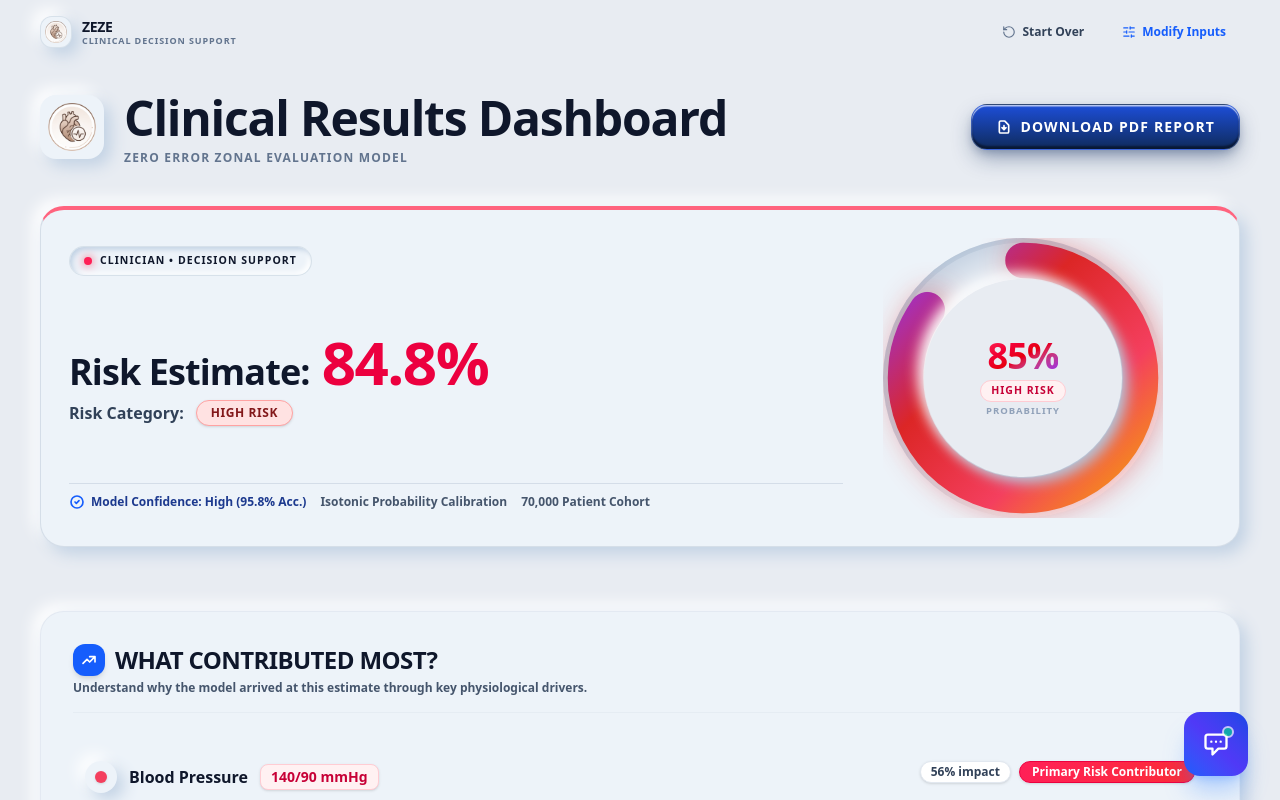
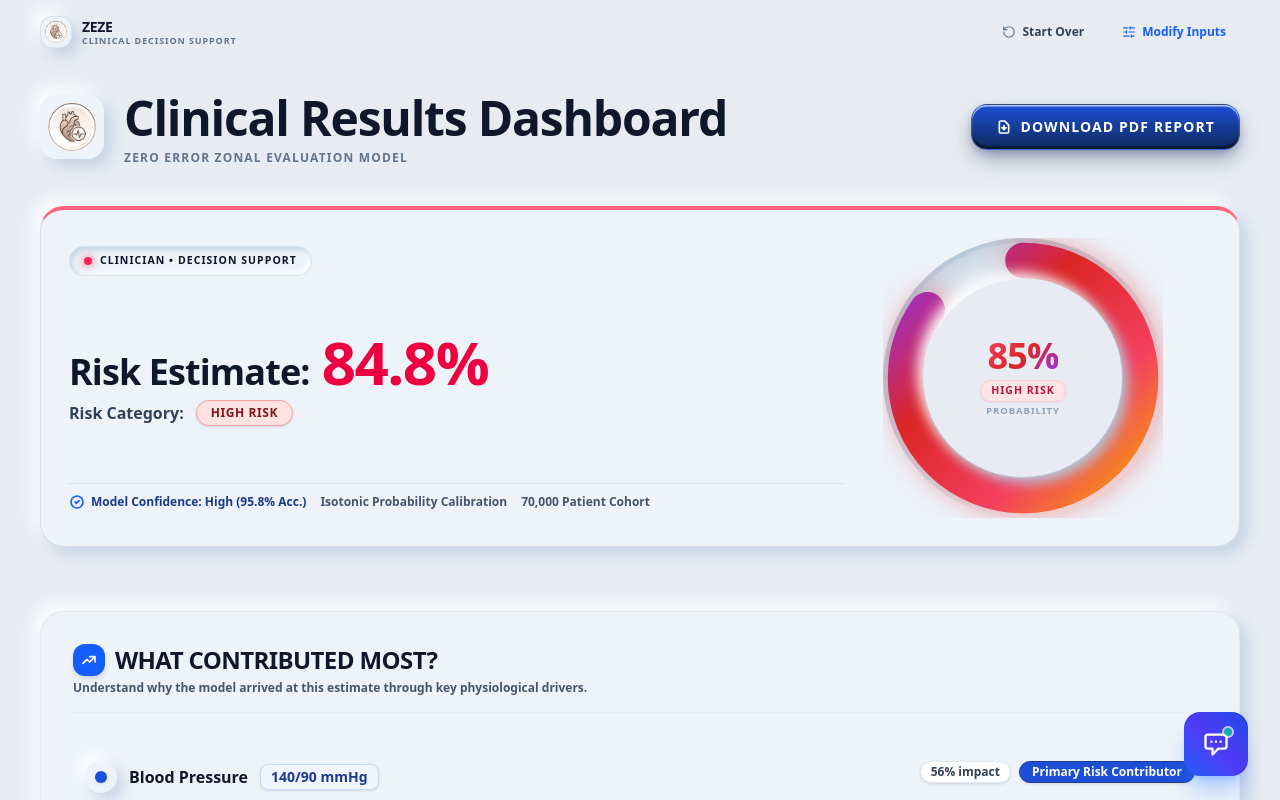
Before and after one commit to Sayan-CtrlZ/ZEZE, a Next.js app in the folder Client/: page /result in a window 1280 px wide. Shown: the top 800 px of the page. Built offline with nearby package versions, Linux system fonts and the light colour scheme.

Commit message:
refactor: replace Tailwind badge class strings with granular color and style properties in ResultCard

```diff
--- a/Client/src/components/ResultCard.tsx
+++ b/Client/src/components/ResultCard.tsx
@@ -185,8 +185,10 @@ export default function ResultCard({ risk, probability, explanation, role = 'pat
           { offset: "100%", color: "#9333ea" }, // Deep Violet / Electric Purple
         ],
         filter: "drop-shadow(0px 4px 16px rgba(220, 38, 38, 0.45))",
-        textGradient: "from-rose-500 via-red-600 to-purple-600",
-        badgeClass: "text-rose-700 bg-rose-50 border border-rose-200",
+        textGradientStyle: "linear-gradient(135deg, #f43f5e 0%, #dc2626 50%, #9333ea 100%)",
+        badgeBg: "#ffe4e6",
+        badgeText: "#be123c",
+        badgeBorder: "#fecdd3",
         label: "High Risk",
       };
     } else if (probability >= 65) {
@@ -198,8 +200,10 @@ export default function ResultCard({ risk, probability, explanation, role = 'pat
           { offset: "100%", color: "#e11d48" }, // Crimson
         ],
         filter: "drop-shadow(0px 4px 14px rgba(244, 63, 94, 0.42))",
-        textGradient: "from-amber-500 to-rose-600",
-        badgeClass: "text-rose-700 bg-rose-50 border border-rose-200",
+        textGradientStyle: "linear-gradient(135deg, #f59e0b 0%, #e11d48 100%)",
+        badgeBg: "#ffe4e6",
+        badgeText: "#be123c",
+        badgeBorder: "#fecdd3",
         label: "High Risk",
       };
     } else if (probability >= 45) {
@@ -211,8 +215,10 @@ export default function ResultCard({ risk, probability, explanation, role = 'pat
           { offset: "100%", color: "#ea580c" }, // Deep Orange
         ],
         filter: "drop-shadow(0px 4px 14px rgba(245, 158, 11, 0.42))",
-        textGradient: "from-amber-500 to-orange-600",
-        badgeClass: "text-amber-800 bg-amber-50 border border-amber-200",
+        textGradientStyle: "linear-gradient(135deg, #f59e0b 0%, #ea580c 100%)",
+        badgeBg: "#fef3c7",
+        badgeText: "#92400e",
+        badgeBorder: "#fde68a",
         label: "Moderate Risk",
       };
     } else if (probability >= 25) {
@@ -224,8 +230,10 @@ export default function ResultCard({ risk, probability, explanation, role = 'pat
           { offset: "100%", color: "#059669" }, // Emerald
         ],
         filter: "drop-shadow(0px 4px 14px rgba(16, 185, 129, 0.38))",
-        textGradient: "from-teal-500 to-emerald-600",
-        badgeClass: "text-teal-800 bg-teal-50 border border-teal-200",
+        textGradientStyle: "linear-gradient(135deg, #0d9488 0%, #059669 100%)",
+        badgeBg: "#dcfce7",
+        badgeText: "#166534",
+        badgeBorder: "#bbf7d0",
         label: "Mild Risk",
       };
     } else {
@@ -237,8 +245,10 @@ export default function ResultCard({ risk, probability, explanation, role = 'pat
           { offset: "100%", color: "#10b981" }, // Bright Emerald
         ],
         filter: "drop-shadow(0px 4px 14px rgba(56, 189, 248, 0.38))",
-        textGradient: "from-sky-500 to-teal-600",
-        badgeClass: "text-emerald-800 bg-emerald-50 border border-emerald-200",
+        textGradientStyle: "linear-gradient(135deg, #0284c7 0%, #0d9488 100%)",
+        badgeBg: "#dcfce7",
+        badgeText: "#166534",
+        badgeBorder: "#bbf7d0",
         label: "Low Risk",
       };
     }
@@ -255,18 +265,16 @@ export default function ResultCard({ risk, probability, explanation, role = 'pat
         weight: ap_hi >= 140 ? 2.4 : ap_hi >= 130 ? 1.5 : -0.4,
         isRisk: ap_hi >= 130,
         label: ap_hi >= 140 ? 'Primary Risk Contributor' : ap_hi >= 130 ? 'Elevated Contributor' : 'Optimal Hemodynamics',
-        badgeClass: ap_hi >= 140
-          ? 'bg-gradient-to-r from-rose-500 to-red-500 text-white border-rose-600 shadow-sm font-black'
+        badgeBg: ap_hi >= 140 ? '#1d4ed8' : ap_hi >= 130 ? '#2563eb' : '#eff6ff',
+        badgeColor: ap_hi >= 130 ? '#ffffff' : '#1e40af',
+        badgeBorder: ap_hi >= 140 ? '#1e3a8a' : ap_hi >= 130 ? '#1d4ed8' : '#bfdbfe',
+        metricBadgeClass: 'bg-blue-50 text-blue-900 border-blue-200',
+        barBackground: ap_hi >= 140
+          ? 'linear-gradient(90deg, #3b82f6 0%, #1d4ed8 50%, #0f2b5c 100%)'
           : ap_hi >= 130
-          ? 'bg-amber-500 text-white border-amber-600 font-black'
-          : 'bg-blue-100 text-blue-900 border-blue-300 font-black',
-        metricBadgeClass: ap_hi >= 130 ? 'bg-rose-50 text-rose-700 border-rose-200' : 'bg-blue-50/90 text-blue-900 border-blue-200',
-        pillGradient: ap_hi >= 140
-          ? 'from-[#fca5a5] via-[#f87171] to-[#ef4444]'
-          : ap_hi >= 130
-          ? 'from-[#fcd34d] to-[#f59e0b]'
-          : 'from-[#60a5fa] to-[#2563eb]',
-        dotColor: ap_hi >= 140 ? '#f43f5e' : ap_hi >= 130 ? '#f59e0b' : '#2563eb',
+          ? 'linear-gradient(90deg, #60a5fa 0%, #2563eb 100%)'
+          : 'linear-gradient(90deg, #93c5fd 0%, #3b82f6 100%)',
+        dotColor: '#1d4ed8',
         explanation: 'Elevated arterial pressure exerts high pulsatile mechanical shear stress against arterial walls, driving cardiac afterload.',
         fillPercent: Math.min(Math.max(((ap_hi - 90) / 90) * 100, 30), 96)
       },
@@ -278,17 +286,15 @@ export default function ResultCard({ risk, probability, explanation, role = 'pat
         weight: cholTier === 3 ? 1.4 : cholTier === 2 ? 0.7 : -0.5,
         isRisk: cholTier > 1,
         label: cholTier === 3 ? 'High Atherogenic Burden' : cholTier === 2 ? 'Moderate Contributor' : 'Protective Baseline',
-        badgeClass: cholTier === 3
-          ? 'bg-amber-500 text-amber-950 border-amber-600 shadow-sm font-black'
+        badgeBg: cholTier === 3 ? '#d97706' : cholTier === 2 ? '#fef3c7' : '#d1fae5',
+        badgeColor: cholTier === 3 ? '#ffffff' : cholTier === 2 ? '#78350f' : '#065f46',
+        badgeBorder: cholTier === 3 ? '#b45309' : cholTier === 2 ? '#fde68a' : '#a7f3d0',
+        metricBadgeClass: cholTier === 3 ? 'bg-amber-100 text-amber-950 border-amber-300' : cholTier === 2 ? 'bg-yellow-50 text-amber-900 border-yellow-300' : 'bg-emerald-50 text-emerald-900 border-emerald-200',
+        barBackground: cholTier === 3
+          ? 'linear-gradient(90deg, #f59e0b 0%, #d97706 50%, #b45309 100%)'
           : cholTier === 2
-          ? 'bg-amber-100 text-amber-900 border-amber-300 font-black'
-          : 'bg-emerald-100 text-emerald-900 border-emerald-300 font-black',
-        metricBadgeClass: cholTier === 3 ? 'bg-amber-100 text-amber-950 border-amber-300' : cholTier === 2 ? 'bg-yellow-50 text-amber-900 border-yellow-300' : 'bg-emerald-50 text-emerald-900 border-emerald-200',
-        pillGradient: cholTier === 3
-          ? 'from-[#f59e0b] to-[#b45309]'
-          : cholTier === 2
-          ? 'from-[#fbbf24] to-[#d97706]'
-          : 'from-[#34d399] to-[#059669]',
+          ? 'linear-gradient(90deg, #fbbf24 0%, #d97706 100%)'
+          : 'linear-gradient(90deg, #34d399 0%, #059669 100%)',
         dotColor: '#d97706',
         explanation: 'Circulating atherogenic lipoproteins infiltrate vascular subendothelial spaces to form fibrous plaques.',
         fillPercent: cholTier === 3 ? 90 : cholTier === 2 ? 65 : 25
@@ -301,10 +307,12 @@ export default function ResultCard({ risk, probability, explanation, role = 'pat
         weight: ageVal >= 60 ? 1.2 : ageVal >= 50 ? 0.6 : -0.3,
         isRisk: ageVal >= 50,
         label: 'Baseline Non-Modifiable Factor',
-        badgeClass: 'bg-indigo-100 text-indigo-950 border-indigo-200 font-black',
-        metricBadgeClass: 'bg-indigo-50/90 text-indigo-900 border-indigo-200',
-        pillGradient: 'from-[#818cf8] to-[#4f46e5]',
-        dotColor: '#4f46e5',
+        badgeBg: '#ccfbf1',
+        badgeColor: '#115e59',
+        badgeBorder: '#99f6e4',
+        metricBadgeClass: 'bg-teal-50 text-teal-900 border-teal-200',
+        barBackground: 'linear-gradient(90deg, #2dd4bf 0%, #0d9488 50%, #115e59 100%)',
+        dotColor: '#0d9488',
         explanation: 'Cumulative physiological arterial stiffness that naturally increases over decades, forming baseline susceptibility.',
         fillPercent: Math.min(Math.max(((ageVal - 20) / 60) * 100, 20), 95)
       },
@@ -316,13 +324,13 @@ export default function ResultCard({ risk, probability, explanation, role = 'pat
         weight: isSmoker ? 1.1 : -0.6,
         isRisk: isSmoker,
         label: isSmoker ? 'Major Modifiable Risk' : 'Protective Factor',
-        badgeClass: isSmoker
-          ? 'bg-gradient-to-r from-purple-600 to-indigo-600 text-white border-purple-700 shadow-sm font-black'
-          : 'bg-emerald-100 text-emerald-800 border-emerald-300 font-black',
+        badgeBg: isSmoker ? '#7c3aed' : '#d1fae5',
+        badgeColor: isSmoker ? '#ffffff' : '#065f46',
+        badgeBorder: isSmoker ? '#6d28d9' : '#a7f3d0',
         metricBadgeClass: isSmoker ? 'bg-purple-50 text-purple-800 border-purple-200' : 'bg-emerald-50 text-emerald-900 border-emerald-200',
-        pillGradient: isSmoker
-          ? 'from-[#d8b4fe] via-[#a855f7] to-[#7c3aed]'
-          : 'from-[#34d399] to-[#059669]',
+        barBackground: isSmoker
+          ? 'linear-gradient(90deg, #d8b4fe 0%, #a855f7 45%, #7c3aed 100%)'
+          : 'linear-gradient(90deg, #34d399 0%, #059669 100%)',
         dotColor: isSmoker ? '#9333ea' : '#059669',
         explanation: isSmoker ? 'Nicotine and carbon monoxide cause acute vasoconstriction, endothelial injury, and hypercoagulability.' : 'Absence of tobacco smoke preserves microvascular health.',
         fillPercent: isSmoker ? 88 : 15
@@ -335,17 +343,15 @@ export default function ResultCard({ risk, probability, explanation, role = 'pat
         weight: glucTier === 3 ? 1.3 : glucTier === 2 ? 0.5 : -0.4,
         isRisk: glucTier > 1,
         label: glucTier === 3 ? 'Elevated Glycemic Risk' : glucTier === 2 ? 'Borderline' : 'Normal Glycemia',
-        badgeClass: glucTier === 3
-          ? 'bg-gradient-to-r from-pink-600 to-rose-600 text-white border-pink-700 shadow-sm font-black'
+        badgeBg: glucTier === 3 ? '#e11d48' : glucTier === 2 ? '#ecfccb' : '#ccfbf1',
+        badgeColor: glucTier === 3 ? '#ffffff' : glucTier === 2 ? '#365314' : '#134e4a',
+        badgeBorder: glucTier === 3 ? '#be123c' : glucTier === 2 ? '#d9f99d' : '#99f6e4',
+        metricBadgeClass: glucTier === 3 ? 'bg-pink-50 text-pink-700 border-pink-200' : glucTier === 2 ? 'bg-lime-50 text-lime-900 border-lime-200' : 'bg-teal-50 text-teal-900 border-teal-200',
+        barBackground: glucTier === 3
+          ? 'linear-gradient(90deg, #f472b6 0%, #fb7185 45%, #e11d48 100%)'
           : glucTier === 2
-          ? 'bg-lime-100 text-lime-900 border-lime-300 font-black'
-          : 'bg-teal-100 text-teal-900 border-teal-300 font-black',
-        metricBadgeClass: glucTier === 3 ? 'bg-pink-50 text-pink-700 border-pink-200' : glucTier === 2 ? 'bg-lime-50 text-lime-900 border-lime-200' : 'bg-teal-50 text-teal-900 border-teal-200',
-        pillGradient: glucTier === 3
-          ? 'from-[#f472b6] via-[#fb7185] to-[#e11d48]'
-          : glucTier === 2
-          ? 'from-[#fcd34d] to-[#f59e0b]'
-          : 'from-[#22d3ee] to-[#0891b2]',
+          ? 'linear-gradient(90deg, #fcd34d 0%, #f59e0b 100%)'
+          : 'linear-gradient(90deg, #22d3ee 0%, #0891b2 100%)',
         dotColor: glucTier === 3 ? '#db2777' : glucTier === 2 ? '#f59e0b' : '#0891b2',
         explanation: 'Chronic hyperglycemia causes advanced glycation end-products and microvascular capillary wall thickening.',
         fillPercent: glucTier === 3 ? 88 : glucTier === 2 ? 55 : 20
@@ -358,17 +364,15 @@ export default function ResultCard({ risk, probability, explanation, role = 'pat
         weight: bmiNum >= 30 ? 0.8 : bmiNum >= 25 ? 0.4 : -0.2,
         isRisk: bmiNum >= 25,
         label: bmiNum >= 30 ? 'Obesity Category' : bmiNum >= 25 ? 'Overweight Category' : 'Normal Weight',
-        badgeClass: bmiNum >= 30
-          ? 'bg-gradient-to-r from-amber-600 to-orange-600 text-white border-orange-700 shadow-sm font-black'
+        badgeBg: bmiNum >= 30 ? '#ea580c' : bmiNum >= 25 ? '#ffedd5' : '#e0f2fe',
+        badgeColor: bmiNum >= 30 ? '#ffffff' : bmiNum >= 25 ? '#7c2d12' : '#0369a1',
+        badgeBorder: bmiNum >= 30 ? '#c2410c' : bmiNum >= 25 ? '#fed7aa' : '#bae6fd',
+        metricBadgeClass: bmiNum >= 30 ? 'bg-orange-50 text-orange-800 border-orange-200' : bmiNum >= 25 ? 'bg-orange-50 text-orange-900 border-orange-200' : 'bg-sky-50 text-sky-900 border-sky-200',
+        barBackground: bmiNum >= 30
+          ? 'linear-gradient(90deg, #fdba74 0%, #fb923c 45%, #ea580c 100%)'
           : bmiNum >= 25
-          ? 'bg-orange-100 text-orange-950 border-orange-300 font-black'
-          : 'bg-sky-100 text-sky-900 border-sky-300 font-black',
-        metricBadgeClass: bmiNum >= 30 ? 'bg-orange-50 text-orange-800 border-orange-200' : bmiNum >= 25 ? 'bg-orange-50 text-orange-900 border-orange-200' : 'bg-sky-50 text-sky-900 border-sky-200',
-        pillGradient: bmiNum >= 30
-          ? 'from-[#fdba74] via-[#fb923c] to-[#ea580c]'
-          : bmiNum >= 25
-          ? 'from-[#fed7aa] to-[#fb923c]'
-          : 'from-[#38bdf8] to-[#0284c7]',
+          ? 'linear-gradient(90deg, #fed7aa 0%, #fb923c 100%)'
+          : 'linear-gradient(90deg, #38bdf8 0%, #0284c7 100%)',
         dotColor: bmiNum >= 30 ? '#ea580c' : bmiNum >= 25 ? '#f97316' : '#0284c7',
         explanation: 'Excess visceral adiposity promotes systemic low-grade inflammation and insulin resistance.',
         fillPercent: Math.min(Math.max(((bmiNum - 18) / 22) * 100, 25), 95)
@@ -542,10 +546,24 @@ export default function ResultCard({ risk, probability, explanation, role = 'pat
 
               {/* Inner Raised Island Center */}
               <div className="w-[71%] h-[71%] rounded-full bg-[#e8ecf2] shadow-[6px_6px_14px_#b4c4d7,-6px_-6px_14px_#ffffff] z-10 flex flex-col items-center justify-center text-center select-none p-2 sm:p-3">
-                <span className={`text-2xl sm:text-3xl lg:text-4xl font-black tracking-tight leading-none text-transparent bg-clip-text bg-gradient-to-br ${circleConfig.textGradient}`}>
+                <span
+                  className="text-2xl sm:text-3xl lg:text-4xl font-black tracking-tight leading-none"
+                  style={{
+                    backgroundImage: circleConfig.textGradientStyle,
+                    WebkitBackgroundClip: "text",
+                    WebkitTextFillColor: "transparent"
+                  }}
+                >
                   {probability.toFixed(0)}%
                 </span>
-                <span className={`text-[9px] sm:text-[10.5px] font-black uppercase tracking-widest mt-1 sm:mt-1.5 px-2.5 py-0.5 rounded-full ${circleConfig.badgeClass}`}>
+                <span
+                  className="text-[9px] sm:text-[10.5px] font-black uppercase tracking-widest mt-1 sm:mt-1.5 px-2.5 py-0.5 rounded-full border shadow-xs"
+                  style={{
+                    backgroundColor: circleConfig.badgeBg,
+                    color: circleConfig.badgeText,
+                    borderColor: circleConfig.badgeBorder
+                  }}
+                >
                   {circleConfig.label}
                 </span>
                 <span className="text-[8.5px] sm:text-[9.5px] font-extrabold text-slate-400 uppercase tracking-widest mt-0.5">
@@ -600,7 +618,14 @@ export default function ResultCard({ risk, probability, explanation, role = 'pat
                   <span className="text-[10px] sm:text-xs font-black text-slate-700 bg-white px-2 sm:px-2.5 py-0.5 rounded-full border border-slate-200 shadow-sm">
                     {Math.round(driver.fillPercent)}% impact
                   </span>
-                  <span className={`text-[10px] sm:text-xs font-black px-2.5 sm:px-3 py-0.5 rounded-full border shadow-sm ${driver.badgeClass}`}>
+                  <span
+                    className="text-[10px] sm:text-xs font-black px-2.5 sm:px-3 py-0.5 rounded-full border shadow-sm"
+                    style={{
+                      backgroundColor: driver.badgeBg,
+                      color: driver.badgeColor,
+                      borderColor: driver.badgeBorder
+                    }}
+                  >
                     {driver.label}
                   </span>
                 </div>
@@ -609,8 +634,11 @@ export default function ResultCard({ risk, probability, explanation, role = 'pat
               {/* Pure Soft Neumorphic Inset Cutout Track */}
               <div className="relative w-full h-4 sm:h-6 rounded-full bg-[#edf3f9] shadow-[inset_3px_3px_6px_#c2d2e4,inset_-3px_-3px_6px_#ffffff] p-1 overflow-hidden">
                 <div
-                  className={`h-full rounded-full transition-all duration-700 ease-out bg-gradient-to-r ${driver.pillGradient} shadow-[0_1px_3px_rgba(0,0,0,0.14),inset_1px_1px_2px_rgba(255,255,255,0.4)]`}
-                  style={{ width: `${driver.fillPercent}%` }}
+                  className="h-full rounded-full transition-all duration-700 ease-out shadow-[0_1px_3px_rgba(0,0,0,0.14),inset_1px_1px_2px_rgba(255,255,255,0.4)]"
+                  style={{
+                    width: `${driver.fillPercent}%`,
+                    background: driver.barBackground
+                  }}
                 />
               </div>
 
```
